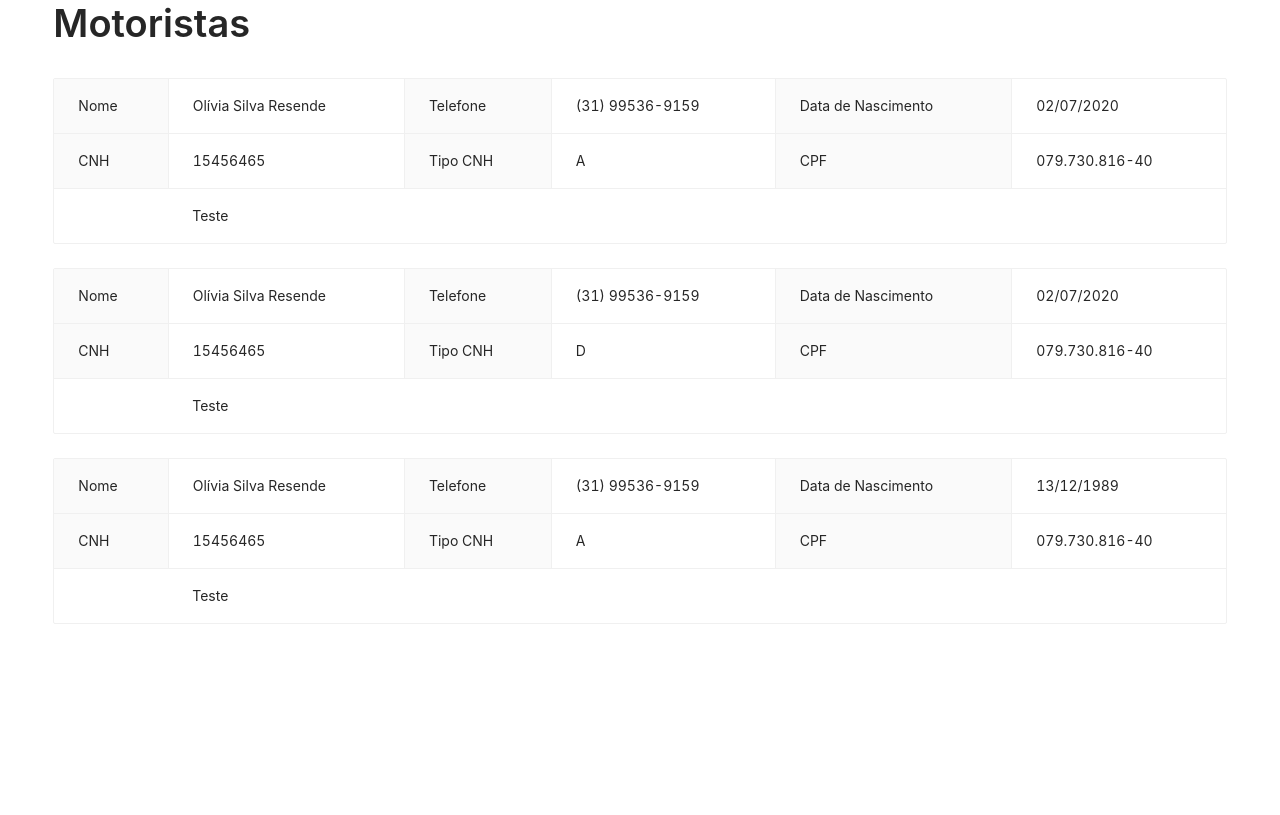
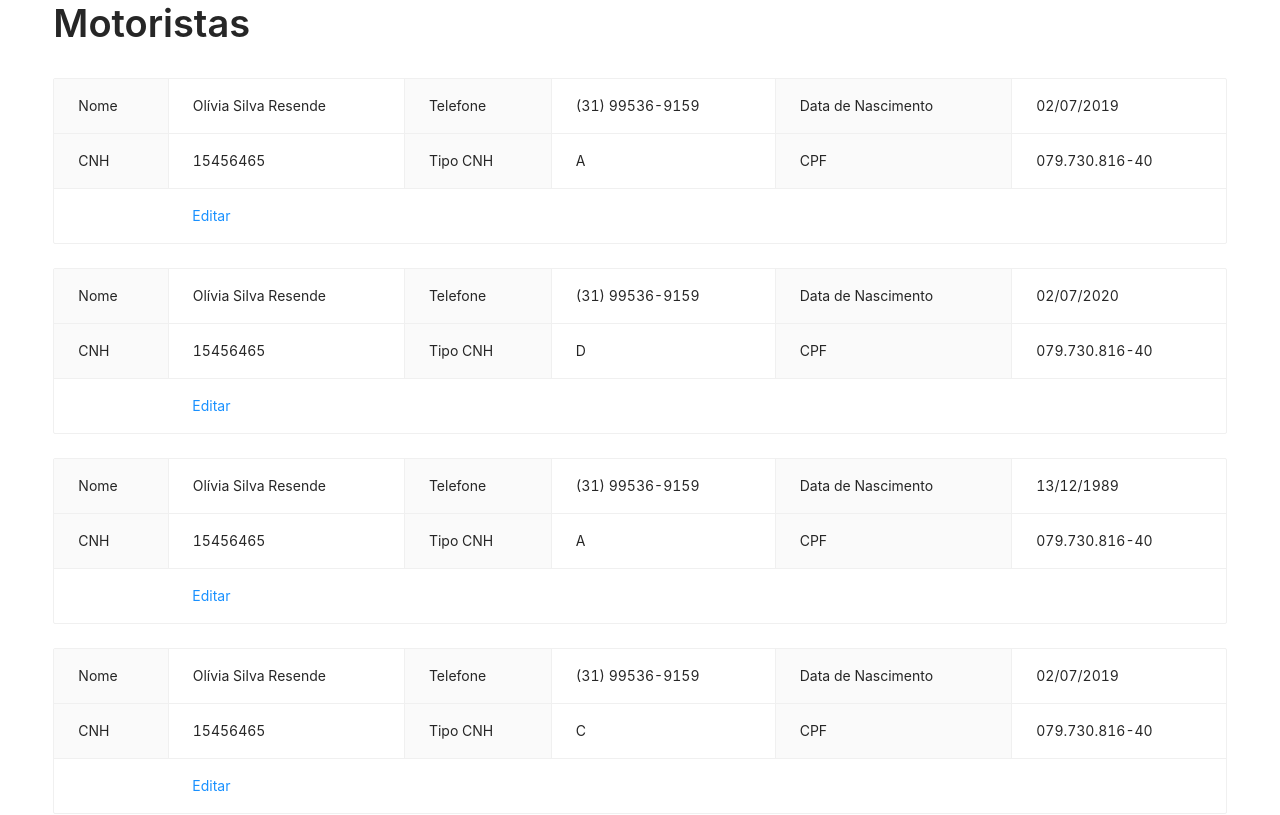
Before and after one commit to oliviaresende/register-drivers, a React (Create React App) app: page / in a window 1280 px wide. Shown: the top 815 px of the page. Built offline with nearby package versions, Linux system fonts and the light colour scheme; data requests are answered from the project's data file.

Commit message:
Realizando edição dos dados cadastrados

```diff
--- a/db.json
+++ b/db.json
@@ -1,14 +1,13 @@
 {
   "drivers": [
     {
-      "id": "99329",
       "name": "Olívia Silva Resende",
       "telephone": "(31) 99536-9159",
-      "dateOfBirth": "02/07/2020",
+      "dateOfBirth": "02/07/2019",
       "cnh": "15456465",
       "typeCNH": "A",
       "cpf": "079.730.816-40",
-      "active": true
+      "id": "99329"
     },
     {
       "id": "77584",
@@ -29,6 +28,26 @@
       "typeCNH": "A",
       "cpf": "079.730.816-40",
       "active": true
+    },
+    {
+      "id": "79337",
+      "name": "Olívia Silva Resende",
+      "telephone": "(31) 99536-9159",
+      "dateOfBirth": "02/07/2019",
+      "cnh": "15456465",
+      "typeCNH": "C",
+      "cpf": "079.730.816-40",
+      "active": true
+    },
+    {
+      "id": "78283",
+      "name": "Olívia Silva Resende",
+      "telephone": "(31) 99536-9159",
+      "dateOfBirth": "02/07/2019",
+      "cnh": "15456465",
+      "typeCNH": "D",
+      "cpf": "88888888888",
+      "active": true
     }
   ]
 }
--- a/src/Routes.js
+++ b/src/Routes.js
@@ -11,6 +11,7 @@ const Routes = props => (
     <Switch>
       <Route exact path="/" component={routerProps => <Drivers {...routerProps} />} />
       <Route exact path="/form" component={routerProps => <Form {...routerProps} />} />
+      <Route exact path="/form/:id" component={routerProps => <Form {...routerProps} />} />
     </Switch>
   </Suspense>
 )
--- a/src/pages/drivers/index.js
+++ b/src/pages/drivers/index.js
@@ -1,12 +1,13 @@
 import React, { useState, useEffect } from 'react';
 import { Descriptions, List, Typography, Spin } from 'antd';
+import { Link } from 'react-router-dom';
 
 import './drivers.scss';
 
 const { Title } = Typography;
 
 const Drivers = () => {
-  const [drivers, setDrivers] = useState([]);
+  const [drivers, setDrivers] = useState({});
   const [loading, setLoading] = useState(true);
   useEffect(() => {
     fetch('http://localhost:3001/drivers')
@@ -43,7 +44,7 @@ const Drivers = () => {
                     <Descriptions.Item label="CNH">{item.cnh}</Descriptions.Item>
                     <Descriptions.Item label="Tipo CNH">{item.typeCNH}</Descriptions.Item>
                     <Descriptions.Item label="CPF">{item.cpf}</Descriptions.Item>
-                    <Descriptions.Item>Teste</Descriptions.Item>
+                    <Descriptions.Item><Link to={`/form/${item.id}`}>Editar</Link></Descriptions.Item>
                   </Descriptions>
                 </List.Item>
               )}
--- a/src/pages/form/index.js
+++ b/src/pages/form/index.js
@@ -1,11 +1,17 @@
-import React from 'react';
-import { Form, Input, Typography, DatePicker, Select, Button } from 'antd';
+import React, { useState, useEffect } from 'react';
+import { Form, Input, Typography, Select, Button, Spin } from 'antd';
+import { useParams, useHistory } from 'react-router-dom';
 
 const { Title } = Typography;
 const { Option } = Select;
 
 const FormRegister = () => {
   const [form] = Form.useForm();
+  const { id } = useParams();
+  const history = useHistory();
+  const [driver, setDriver] = useState([]);
+  const [loading, setLoading] = useState(true);
+
   const initialValues = {
     "name": "",
     "telephone": "",
@@ -13,8 +19,17 @@ const FormRegister = () => {
     "cnh": "",
     "typeCNH": "",
     "cpf": "",
-  }
-  const onFinish = values => {
+  };
+
+  useEffect(() => {
+    fetch(`http://localhost:3001/drivers/${id}`)
+      .then(res => res.json())
+      .then(res => setDriver(res))
+      .catch(err => console.error(err, 'Nenhum motorista encontrado'))
+      .finally(() => setLoading(false))
+  }, [id])
+
+  const post = values => (
     fetch('http://localhost:3001/drivers', {
       method: "POST",
       headers: {
@@ -22,27 +37,51 @@ const FormRegister = () => {
         "Content-Type": "application/json",
         'Access-Control-Allow-Origin': '*'
       },
-      body: JSON.stringify({
+      body: JSON.stringify(
+        {
           "id": String(Math.ceil(Math.random() * Math.pow(10, 5))),
-        "name": values["name"],
-        "telephone": values["telephone"],
-        "dateOfBirth": values["dateOfBirth"].format("DD/MM/YYYY"),
-        "cnh": values["cnh"],
-        "typeCNH": values["typeCNH"],
-        "cpf": values["cpf"],
+          ...values,
           "active": true,
+        }
+      )
     })
+  )
+
+  const put = values => (
+    fetch(`http://localhost:3001/drivers/${id}`, {
+      method: 'put',
+      headers: {
+        Accept: "application/json",
+        "Content-Type": "application/json",
+        'Access-Control-Allow-Origin': '*'
+      },
+      body: JSON.stringify(values)
     })
-    form.setFieldsValue(initialValues)
+  )
+
+  const onFinish = values => {
+    if (id) {
+      put(values);
+      history.push("/");
+    } else {
+      post(values).then(() => console.log("Cadastrado com sucesso!"))
+      form.resetFields();
+    }
   }
   return (
     <>
       <Title>Cadastro</Title>
-      <Form
+      {
+        loading ? (
+          <Spin />
+        )
+          :
+          (<Form
             layout="horizontal"
-        initialValues={initialValues}
+            initialValues={id ? driver : initialValues}
             form={form}
-        onFinish={onFinish} preserve="false">
+            onFinish={onFinish}
+          >
             <Form.Item label="Nome" name="name" rules={[{ required: true, disabled: true, message: 'Por favor, insira o nome completo do motorista!' }]}>
               <Input placeholder="Insira o nome completo do motorista." />
             </Form.Item>
@@ -50,7 +89,7 @@ const FormRegister = () => {
               <Input placeholder="Insira o telefone do motorista." />
             </Form.Item>
             <Form.Item label="Data de Nascimento" name="dateOfBirth" >
-          <DatePicker format="DD/MM/YYYY" />
+              <Input placeholder="Insira a data de nascimento no formato DD/MM/AAAA" />
             </Form.Item>
             <Form.Item label="CNH" name="cnh" >
               <Input placeholder="Insira a CNH do motorista." />
@@ -73,7 +112,8 @@ const FormRegister = () => {
                 Cadastrar
           </Button>
             </Form.Item>
-      </Form>
+          </Form>)
+      }
     </>
   )
 }
```
Lines whose indentation alone changed are shown as unchanged.
